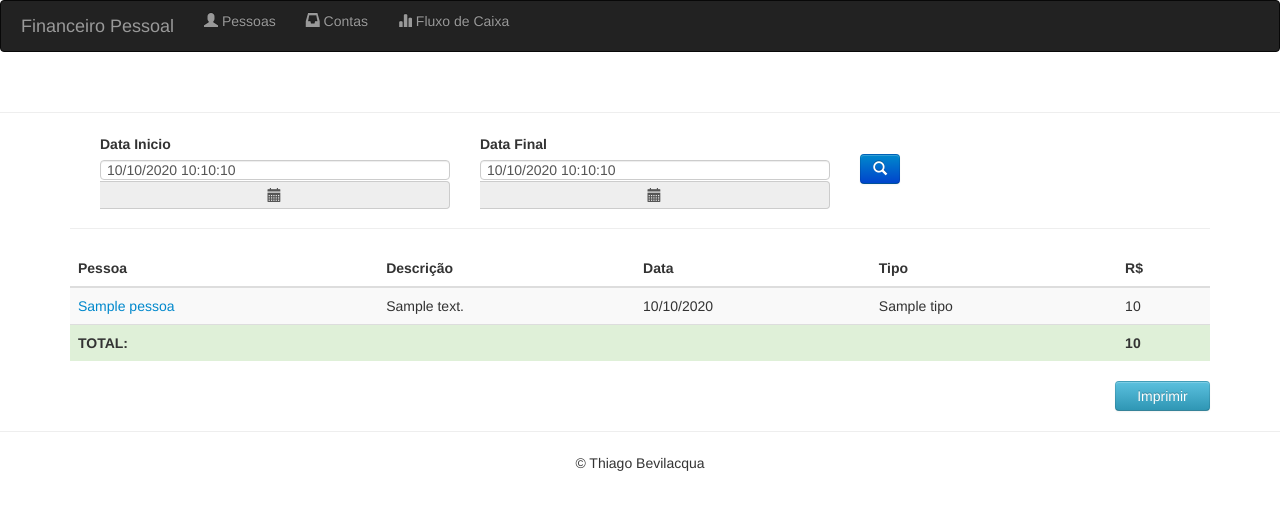
After one commit to Thiago22/TrabalhoEdson, a Django app: template core/templates/caixas/formFluxo_Caixa.html in a window 1280 px wide. The commit adds this page. Shown: the top 510 px of the page. Run offline with Django 3.2, Linux system fonts and the light colour scheme; the template is opened without the code that fills it: most values are stand-ins (such as "Sample title", 1, 10 or a date in 2020); some libraries are stand-ins or nearby versions.

Commit message:
Criando o formulário fluxo de caixa

```diff
--- a/caixas/views.py
+++ b/caixas/views.py
@@ -80,7 +80,7 @@ def caixaFluxo(request):
         total = 0
 
         try:
-            contas = Conta.objects.filter(data__range=(data_inicios, data_final)) #buscando as contas dentro do periodo
+            contas = Conta.objects.filter(data__range=(data_inicio, data_final)) #buscando as contas dentro do periodo
             for conta in contas: # percorrer todas as contas que achar, se for E de entrada será somado, se for S de saída será subtraído
                 if conta.tipo == 'E':
                     total += conta.valor
--- a/core/templates/base.html
+++ b/core/templates/base.html
@@ -38,7 +38,7 @@
           <ul class="nav navbar-nav">
             <li><a href="/pessoas/"> <spam class="glyphicon glyphicon-user"></spam> Pessoas</a></li>
             <li><a href="/caixas/"> <spam class="glyphicon glyphicon-inbox"></spam> Contas</a></li>
-            <li><a href="#"> <spam class="glyphicon glyphicon-stats"></spam> Fluxo de Caixa</a></li>
+            <li><a href="/caixas/fluxo/"> <spam class="glyphicon glyphicon-stats"></spam> Fluxo de Caixa</a></li>
           </ul>
         </div>
       </div>
@@ -56,7 +56,7 @@
 
     <!-- RODAPE -->
     <footer>
-      <div align="center">&copy; Edson Lopes</div>
+      <div align="center">&copy; Thiago Bevilacqua</div>
     </footer>
     <!-- FIM RODAPE -->
 
@@ -67,7 +67,7 @@
     <script src="{{ STATIC_URL }}js/bootstrap-datetimepicker.pt-BR.js"></script>
 
     <script type="text/javascript">
-      $('#datetimepicker').datetimepicker({
+      $('.datetimepicker').datetimepicker({
         format: 'dd/MM/yyyy hh:mm:ss',
         language: 'pt-BR'
       });
--- /dev/null
+++ b/core/templates/caixas/formFluxo_Caixa.html
@@ -0,0 +1,73 @@
+{% extends 'base.html' %}
+
+{% block titulo %}Fluxo de Caixa{% endblock titulo %}
+
+{% block conteudo %}
+<div class="container">
+<form class="form-horizontal" action="/caixas/fluxo/" method="POST" role="form">{% csrf_token %}
+
+            <div class="col-sm-4">
+                <label for="datetimepicker"><b>Data Inicio</b></label>
+                <p class="visible-print">{{ data_inicio|date:"d/m/Y H:i:s" }}</p>
+                <div class="datetimepicker" class="input-group date hidden-print">
+                    <input type="text" name="data_inicio" value='{{ data_inicio|date:"d/m/Y H:i:s" }}' class="form-control">
+                    <span class="input-group-addon add-on glyphicon glyphicon-calendar"></span>
+                </div>
+            </div>
+            <div class="col-sm-4">
+                <label for="datetimepicker" class=""><b>Data Final</b></label>
+                <p class="visible-print">{{ data_final|date:"d/m/Y H:i:s" }}</p>
+                <div class="datetimepicker" class="input-group date hidden-print">
+                    <input type="text" name="data_final" value='{{ data_final|date:"d/m/Y H:i:s" }}' class="form-control">
+                    <span class="input-group-addon add-on glyphicon glyphicon-calendar"></span>
+                </div>
+            </div>
+
+            <div class="col-md-1">
+                <br />
+                <button type="submit" class="btn btn-primary hidden-print"><span class="glyphicon glyphicon-search"></span></button>
+            </div>
+</form>
+</div>
+
+<hr>
+<div class="table-responsive">
+      <table class="table table-striped">
+        <thead>
+          <tr>
+            <th>Pessoa</th>
+            <th>Descrição</th>
+            <th>Data</th>
+            <th>Tipo</th>
+            <th>R$</th>
+          </tr>
+        </thead>
+        <tbody>
+        {% for conta in contas %}
+          <tr>
+            <td><a href="/caixas/editar/{{ conta.pk }}">{{ conta.pessoa.nome }}</a></td>
+            <td>{{ conta.descricao }}</td>
+            <td>{{ conta.data|date:"d/m/Y" }}</td>
+            <td>{{ conta.tipo }}</td>
+            <td>{{ conta.valor }}</td>
+          </tr>
+        {% endfor %}
+        </tbody>
+        {% if total != NULL and contas|length > 0 %}
+        <tfoot>
+         <tr class="success">
+            <th>TOTAL:</th>
+            <th></th>
+            <th></th>
+            <th></th>
+            <th>{{ total }}</th>
+        </tr>
+        </tfoot>
+        {% endif %}
+      </table>
+</div><!-- FIM TABELA -->
+{% if total != NULL and contas|length > 0 %}
+ <button type="submit" onClick="window.print()" class="btn btn-info col-md-offset-11 col-sm-1 hidden-print">Imprimir</button>
+{% endif %}
+
+{% endblock conteudo %}
```
